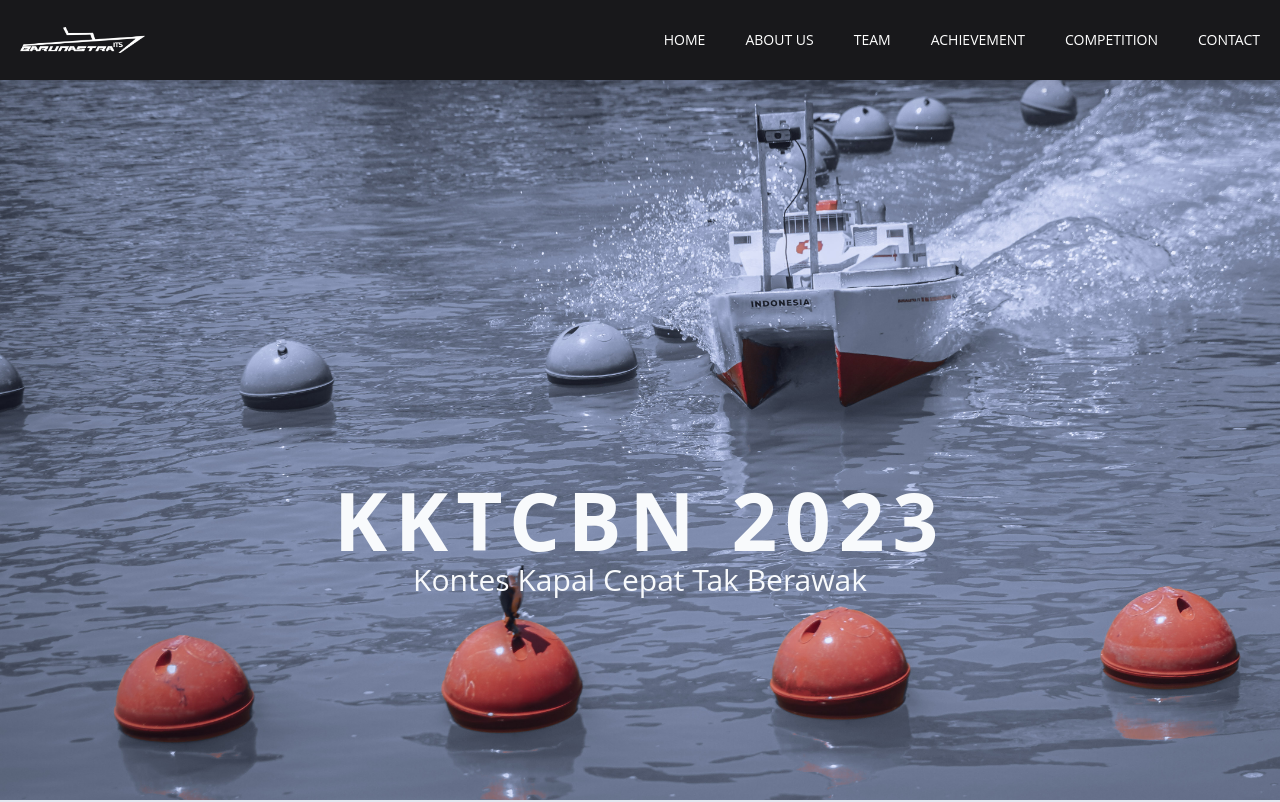
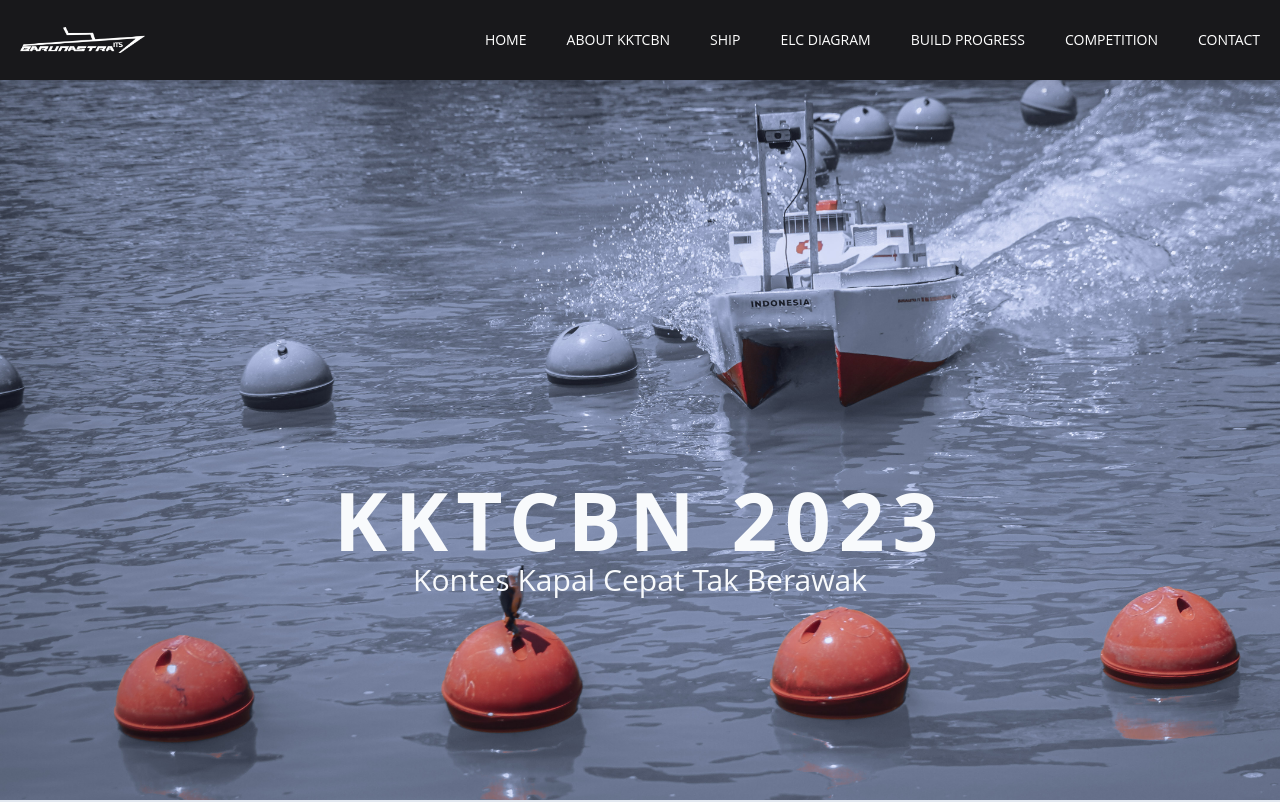
Before and after one commit to reynaldineo/FP-Web-Barunastra, a Next.js app: page /competition in a window 1280 px wide. Shown: the top 802 px of the page. Built offline with nearby package versions, Linux system fonts and the light colour scheme.

Commit message:
feat: update navbar for competition page

```diff
--- a/src/components/AboutCompetition.tsx
+++ b/src/components/AboutCompetition.tsx
@@ -6,7 +6,7 @@ import kktcbnLogo from "../../public/images/kkctbn.png";
 
 export default function AboutCompetition() {
   return (
-    <section>
+    <section id="kktcbn">
       <div className="bg-slate-200 ">
         <p className="p-10 pt-20 text-center text-[25px] font-extrabold uppercase tracking-widest md:pb-10 md:text-[50px]">
           About KKTCBN
--- /dev/null
+++ b/src/components/NavbarCompe.tsx
@@ -0,0 +1,131 @@
+import React, { useState } from "react";
+import Image from "next/image";
+import Link from "next/link";
+
+import { AiOutlineClose, AiOutlineMenu } from "react-icons/ai";
+import barunLogo from "../../public/images/logoBarun.png";
+
+export default function NavbarCompe() {
+  const [nav, setNav] = useState<boolean>(false);
+  const handleNav = () => {
+    setNav(!nav);
+  };
+
+  return (
+    <header>
+      <div className="fixed z-[100] h-20 w-full bg-zinc-900 shadow-xl ">
+        <div className="flex h-full w-full items-center justify-between px-5 2xl:px-16">
+          <Link href="/">
+            <Image src={barunLogo} alt="logo" width={125} height={50} />
+          </Link>
+          <div>
+            <ul className="hidden font-medium text-white md:flex">
+              <Link href="/">
+                <li className="ml-10 text-sm uppercase hover:border-b hover:text-slate-300">
+                  Home
+                </li>
+              </Link>
+              <Link href="#kktcbn" scroll={false}>
+                <li className="ml-10 text-sm uppercase hover:border-b hover:text-slate-300">
+                  About KKTCBN
+                </li>
+              </Link>
+              <Link href="#robotHero" scroll={false}>
+                <li className="ml-10 text-sm uppercase hover:border-b hover:text-slate-300">
+                  Ship
+                </li>
+              </Link>
+              <Link href="#elcDiagram" scroll={false}>
+                <li className="ml-10 text-sm uppercase hover:border-b hover:text-slate-300">
+                  Elc Diagram
+                </li>
+              </Link>
+              <Link href="#buildProgress" scroll={false}>
+                <li className="ml-10 text-sm uppercase hover:border-b hover:text-slate-300">
+                  Build Progress
+                </li>
+              </Link>
+              <Link href="/competition">
+                <li className="ml-10 text-sm uppercase hover:border-b hover:text-slate-300">
+                  Competition
+                </li>
+              </Link>
+              <Link href="#contact" scroll={false}>
+                <li className="ml-10 text-sm uppercase hover:border-b hover:text-slate-300">
+                  Contact
+                </li>
+              </Link>
+            </ul>
+            <div onClick={handleNav} className="text-white md:hidden">
+              <AiOutlineMenu size={25} />
+            </div>
+          </div>
+        </div>
+        {/* Mobile Version */}
+        <div
+          className={
+            nav
+              ? "fixed left-0 top-0 h-screen w-full bg-black/60 text-white md:hidden"
+              : ""
+          }
+        >
+          <div
+            className={
+              nav
+                ? "fixed left-0 top-0 h-screen w-[75%] bg-zinc-900 p-10 duration-500 ease-in sm:w-[60%] md:w-[45%]"
+                : "fixed left-[-100%] top-0 h-screen p-10 duration-500 ease-in"
+            }
+          >
+            <div>
+              <div className="flex items-center justify-between">
+                <Link href="/">
+                  <Image src={barunLogo} alt="logo" width={87} height={35} />
+                </Link>
+                <div
+                  onClick={handleNav}
+                  className="cursor-pointer rounded-full bg-slate-300 p-2 text-black shadow-md shadow-gray-400"
+                >
+                  <AiOutlineClose />
+                </div>
+              </div>
+              <div className="my-5 border-b border-gray-300"></div>
+            </div>
+            <div className="flex-col py-4 font-[400]">
+              <ul className="uppercase">
+                <Link href="/">
+                  <li className="py-4 text-sm hover:text-slate-300">Home</li>
+                </Link>
+                <Link href="#kktcbn" scroll={false}>
+                  <li className="py-4 text-sm hover:text-slate-300">
+                    About KKTCBN
+                  </li>
+                </Link>
+                <Link href="#robotHero" scroll={false}>
+                  <li className="py-4 text-sm hover:text-slate-300">Ship</li>
+                </Link>
+                <Link href="#elcDiagram" scroll={false}>
+                  <li className="py-4 text-sm hover:text-slate-300">
+                    Elc Diagram
+                  </li>
+                </Link>
+                <Link href="#buildProgress" scroll={false}>
+                  <li className="py-4 text-sm hover:text-slate-300">
+                    Build Progress
+                  </li>
+                </Link>
+                <Link href="/competition">
+                  <li className="py-4 text-sm hover:text-slate-300">
+                    Competition
+                  </li>
+                </Link>
+                <Link href="#contact" scroll={false}>
+                  <li className="py-4 text-sm hover:text-slate-300">Contact</li>
+                </Link>
+              </ul>
+            </div>
+          </div>
+        </div>
+      </div>
+    </header>
+  );
+}
--- a/src/pages/competition.tsx
+++ b/src/pages/competition.tsx
@@ -10,6 +10,7 @@ import ElectricalDiagram from "@/components/ElectricalDiagram";
 import Robot from "@/components/Robot";
 import RobotPreview from "@/components/RobotPreview";
 import Timeline from "@/components/Timeline";
+import NavbarCompe from "@/components/NavbarCompe";
 
 /**
  * SVGR Support
@@ -29,7 +30,7 @@ export default function HomePage() {
       <Seo templateTitle="Barunastra" siteName="| Competition" />
 
       <main>
-        <Navbar />
+        <NavbarCompe />
         <MainCompetition />
         <AboutCompetition />
         <Robot />
```
